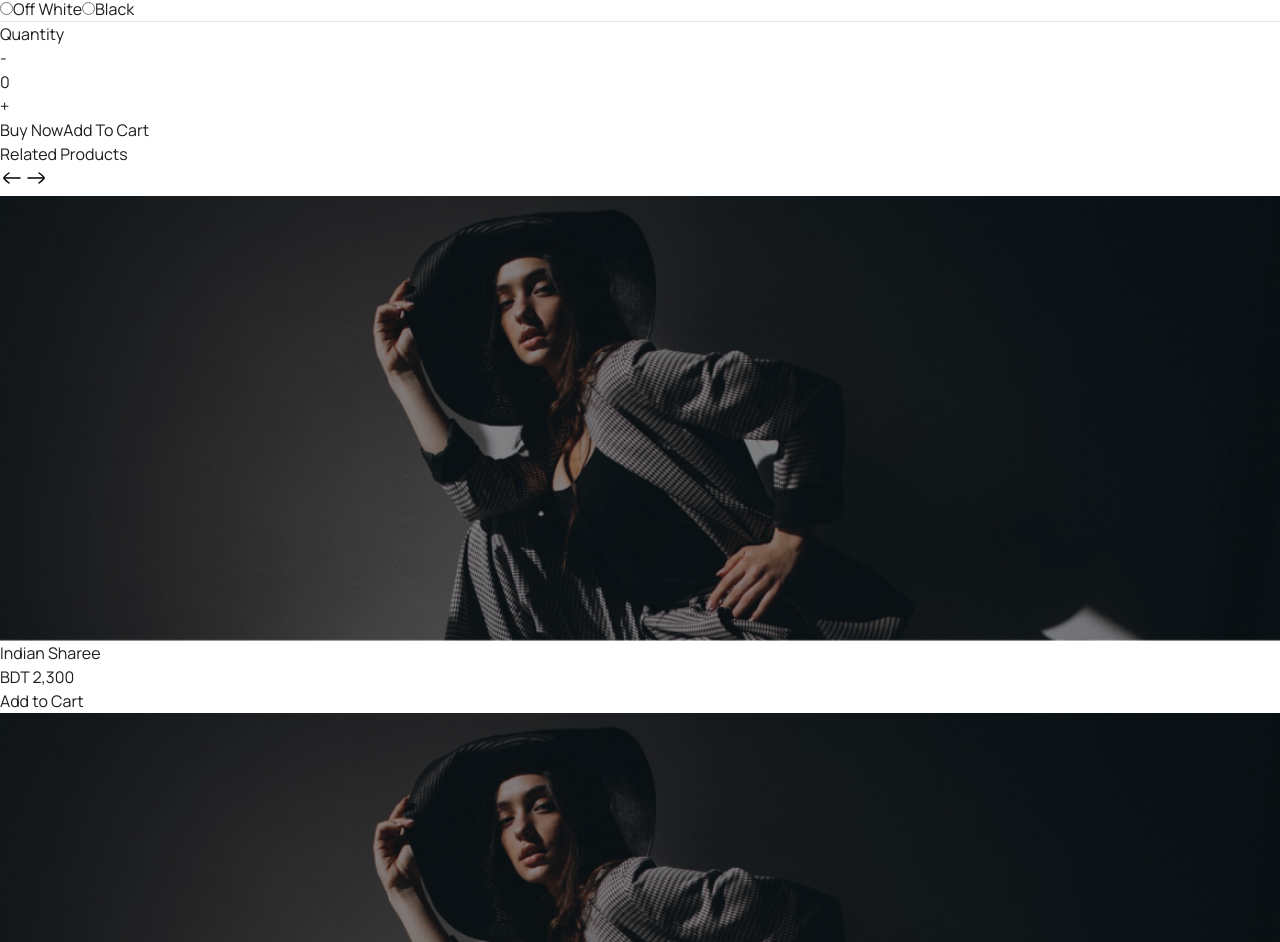
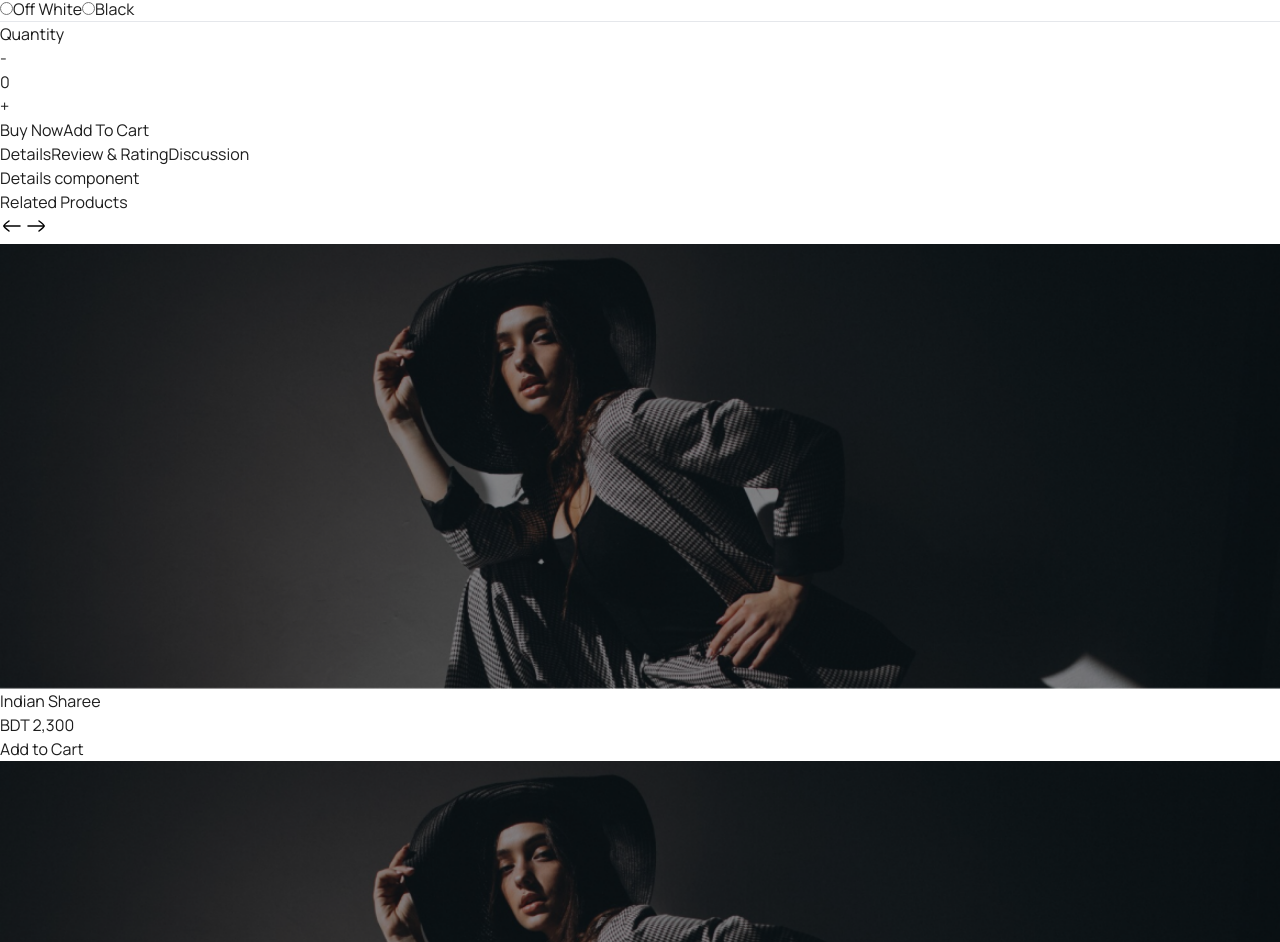
Before and after one commit to rabby-hasan-dev/we5vie-ecomerce-lagning-page, a Next.js app: page /product/1 in a window 1280 px wide. Shown: the part 4157-5099 px from the top of the page. Built offline with nearby package versions, Linux system fonts and the light colour scheme.

Commit message:
added product  review card on product details

```diff
--- a/src/app/(WithComonLayout)/product/[id]/page.tsx
+++ b/src/app/(WithComonLayout)/product/[id]/page.tsx
@@ -1,3 +1,5 @@
+
+
 import Container from "@/Components/UI/Container";
 import ProductSlider from "../_components/Module/ProductSlider/ProductSlider";
 import ProductOverviewCard from "../_components/UI/ProductOverviewCard";
@@ -6,9 +8,14 @@ import FeaturedProductCard from "@/Components/UI/FeaturedProductCard";
 import SlideButton from "@/Components/Button/SlideButton";
 import Breadcrumb from "../_components/UI/Breadcrumb";
 import Badges from "@/Components/UI/Badges";
+import ProductInfoSection from "../_components/Module/ProductInfo/ProductInfoSection";
+
 
 
 const ProductDetailsPage = () => {
+
+
+
     return (
         <Container>
             <div className=" hidden lg:block absolute top-96 right-1 ">
@@ -30,6 +37,10 @@ const ProductDetailsPage = () => {
 
                     </div>
 
+                </main>
+
+                <main>
+                    < ProductInfoSection />
                 </main>
                 <main className="my-20">
                     {/* Related Product */}
--- /dev/null
+++ b/src/app/(WithComonLayout)/product/_components/Module/ProductInfo/ProductDetailsComponent.tsx
@@ -0,0 +1,10 @@
+
+const ProductDetailsComponent = () => {
+    return (
+        <div>
+            Details component
+        </div>
+    );
+};
+
+export default ProductDetailsComponent;
--- /dev/null
+++ b/src/app/(WithComonLayout)/product/_components/Module/ProductInfo/ProductDiscussion.tsx
@@ -0,0 +1,11 @@
+import React from 'react';
+
+const ProductDiscussion = () => {
+    return (
+        <div>
+            discussion component
+        </div>
+    );
+};
+
+export default ProductDiscussion;
--- /dev/null
+++ b/src/app/(WithComonLayout)/product/_components/Module/ProductInfo/ProductInfoSection.tsx
@@ -0,0 +1,52 @@
+'use client'
+import { useState } from "react";
+import ProductDetailsComponent from "./ProductDetailsComponent";
+import ProductRatingComponent from "./ProductRatingComponent";
+import ProductDiscussion from "./ProductDiscussion";
+
+
+const ProductInfoSection = () => {
+    const [activeTab, setActiveTab] = useState("details"); // Default to 'details'
+
+    // Function to change active tab
+    const handleTabClick = (tab) => {
+        setActiveTab(tab);
+    };
+
+    return (
+        <div>
+            {/* Dynamic Content Section */}
+            <div className="my-[50px] ">
+                <div className="flex space-x-[72px] ">
+                    <button
+                        onClick={() => handleTabClick("details")}
+                        className={`py-2 px-6 font-semibold text-xl ${activeTab === "details" ? "text-[#7E53D4] " : "text-[#747474] "} `}
+                    >
+                        Details
+                    </button>
+                    <button
+                        onClick={() => handleTabClick("rating")}
+                        className={`py-2 px-6 font-semibold text-xl ${activeTab === "rating" ? "text-[#7E53D4] " : "text-[#747474] "} `}
+                    >
+                        Review & Rating
+                    </button>
+                    <button
+                        onClick={() => handleTabClick("discussion")}
+                        className={`py-2 px-6 font-semibold text-xl ${activeTab === "discussion" ? "text-[#7E53D4] " : "text-[#747474] "} `}
+                    >
+                        Discussion
+                    </button>
+                </div>
+
+                <div className="mt-10">
+                    {/* Conditional Rendering based on active tab */}
+                    {activeTab === "details" && <ProductDetailsComponent />}
+                    {activeTab === "rating" && <ProductRatingComponent />}
+                    {activeTab === "discussion" && <ProductDiscussion />}
+                </div>
+            </div>
+        </div>
+    );
+};
+
+export default ProductInfoSection;
--- /dev/null
+++ b/src/app/(WithComonLayout)/product/_components/Module/ProductInfo/ProductRatingComponent.tsx
@@ -0,0 +1,17 @@
+import React from 'react';
+import RatingUIComponent from '../../UI/RatingUIComponent';
+
+const ProductRatingComponent = () => {
+    return (
+        <div className='flex'>
+            <div className='w-2/3'>
+                comment
+            </div>
+            <div className='w-1/3'>
+                <RatingUIComponent />
+            </div>
+        </div>
+    );
+};
+
+export default ProductRatingComponent;
--- /dev/null
+++ b/src/app/(WithComonLayout)/product/_components/UI/RatingUIComponent.tsx
@@ -0,0 +1,83 @@
+import React from 'react';
+
+const RatingUIComponent = () => {
+    return (
+        <div className="max-w-sm mx-auto bg-gray-100 p-6 font-sans">
+            <div className='flex justify-between items-center'>
+                <h3 className="text-black font-semibold ">Product Review</h3>
+                <p className='text-purple-600 font-semibold '>121 reviews</p>
+            </div>
+            <div className="flex justify-between items-center my-4">
+
+                <div className="flex justify-center space-x-1 mt-4">
+                    <svg className="w-10 h-10 fill-[#facc15]" viewBox="0 0 14 13" fill="none" xmlns="http://www.w3.org/2000/svg">
+                        <path
+                            d="M7 0L9.4687 3.60213L13.6574 4.83688L10.9944 8.29787L11.1145 12.6631L7 11.2L2.8855 12.6631L3.00556 8.29787L0.342604 4.83688L4.5313 3.60213L7 0Z" />
+                    </svg>
+                    <svg className="w-10 h-10 fill-[#facc15]" viewBox="0 0 14 13" fill="none" xmlns="http://www.w3.org/2000/svg">
+                        <path
+                            d="M7 0L9.4687 3.60213L13.6574 4.83688L10.9944 8.29787L11.1145 12.6631L7 11.2L2.8855 12.6631L3.00556 8.29787L0.342604 4.83688L4.5313 3.60213L7 0Z" />
+                    </svg>
+                    <svg className="w-10 h-10 fill-[#facc15]" viewBox="0 0 14 13" fill="none" xmlns="http://www.w3.org/2000/svg">
+                        <path
+                            d="M7 0L9.4687 3.60213L13.6574 4.83688L10.9944 8.29787L11.1145 12.6631L7 11.2L2.8855 12.6631L3.00556 8.29787L0.342604 4.83688L4.5313 3.60213L7 0Z" />
+                    </svg>
+                    <svg className="w-10 h-10 fill-[#facc15]" viewBox="0 0 14 13" fill="none" xmlns="http://www.w3.org/2000/svg">
+                        <path
+                            d="M7 0L9.4687 3.60213L13.6574 4.83688L10.9944 8.29787L11.1145 12.6631L7 11.2L2.8855 12.6631L3.00556 8.29787L0.342604 4.83688L4.5313 3.60213L7 0Z" />
+                    </svg>
+                    <svg className="w-10 h-10 fill-[#CED5D8]" viewBox="0 0 14 13" fill="none" xmlns="http://www.w3.org/2000/svg">
+                        <path
+                            d="M7 0L9.4687 3.60213L13.6574 4.83688L10.9944 8.29787L11.1145 12.6631L7 11.2L2.8855 12.6631L3.00556 8.29787L0.342604 4.83688L4.5313 3.60213L7 0Z" />
+                    </svg>
+                </div>
+                <h3 className="text-black font-semibold text-sm">(4.0)</h3>
+
+            </div>
+            <hr className='my-4' />
+            <div className="space-y-2">
+                <div className="flex items-center">
+                    <p className="text-base text-black">5</p>
+
+                    <div className="bg-gray-300 rounded w-full h-[14px] ml-3">
+                        <div className="w-2/3 h-full rounded bg-[#facc15]"></div>
+                    </div>
+                    <p className="text-base text-black  ml-3">66%</p>
+                </div>
+                <div className="flex items-center">
+                    <p className="text-base text-black">4</p>
+                    <div className="bg-gray-300 rounded w-full h-[14px] ml-3">
+                        <div className="w-1/3 h-full rounded bg-[#facc15]"></div>
+                    </div>
+                    <p className="text-base text-black  ml-3">33%</p>
+                </div>
+                <div className="flex items-center">
+                    <p className="text-base text-black">3</p>
+
+                    <div className="bg-gray-300 rounded w-full h-[14px] ml-3">
+                        <div className="w-1/6 h-full rounded bg-[#facc15]"></div>
+                    </div>
+                    <p className="text-base text-black  ml-3">16%</p>
+                </div>
+                <div className="flex items-center">
+                    <p className="text-base text-black">2</p>
+
+                    <div className="bg-gray-300 rounded w-full h-[14px] ml-3">
+                        <div className="w-1/12 h-full rounded bg-[#facc15]"></div>
+                    </div>
+                    <p className="text-base text-black  ml-3">8%</p>
+                </div>
+                <div className="flex items-center">
+                    <p className="text-base text-black">1</p>
+
+                    <div className="bg-gray-300 rounded w-full h-[14px] ml-3">
+                        <div className="w-[6%] h-full rounded bg-[#facc15]"></div>
+                    </div>
+                    <p className="text-base text-black  ml-3">6%</p>
+                </div>
+            </div>
+        </div>
+    );
+};
+
+export default RatingUIComponent;
--- /dev/null
+++ b/src/app/(WithComonLayout)/product/layout.tsx
@@ -0,0 +1,11 @@
+import React, { ReactNode } from 'react';
+
+const ProductDetailsLayout = ({ children }: { children: ReactNode }) => {
+    return (
+        <div>
+            {children}
+        </div>
+    );
+};
+
+export default ProductDetailsLayout;
```
